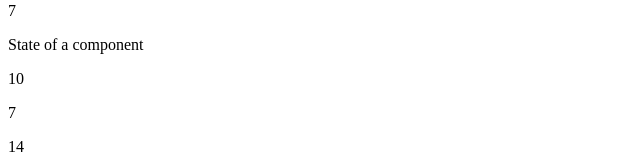
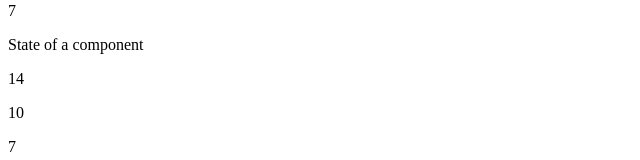
Before and after one commit to LucianoAndresLugani/Curso-De-FSO, a React (Vite) app in the folder part1/courseInfo/: page / in a window 1280 px wide. Shown: the part 180-340 px from the top of the page, without its empty margins (0-640 px from the left). Built offline with nearby package versions, Linux system fonts and the light colour scheme.

Commit message:
parte 3 1.3

```diff
--- a/part1/courseInfo/src/App.jsx
+++ b/part1/courseInfo/src/App.jsx
@@ -58,7 +58,7 @@ const App = () => {
   return (
     <>
     <Header course={course} />
-      <Content part1={part1.name} exercises1={part1.exercises} part2={part2.name} exercises2={part2.exercises} part3={part3.name} exercises3={part3.exercises3}  />
+      <Content part1={part1.name} exercises1={part1.exercises} part2={part2.name} exercises2={part2.exercises} part3={part3.name} exercises3={part3.exercises}  />
 
 
       <Total exercises={part1.exercises} />
```
